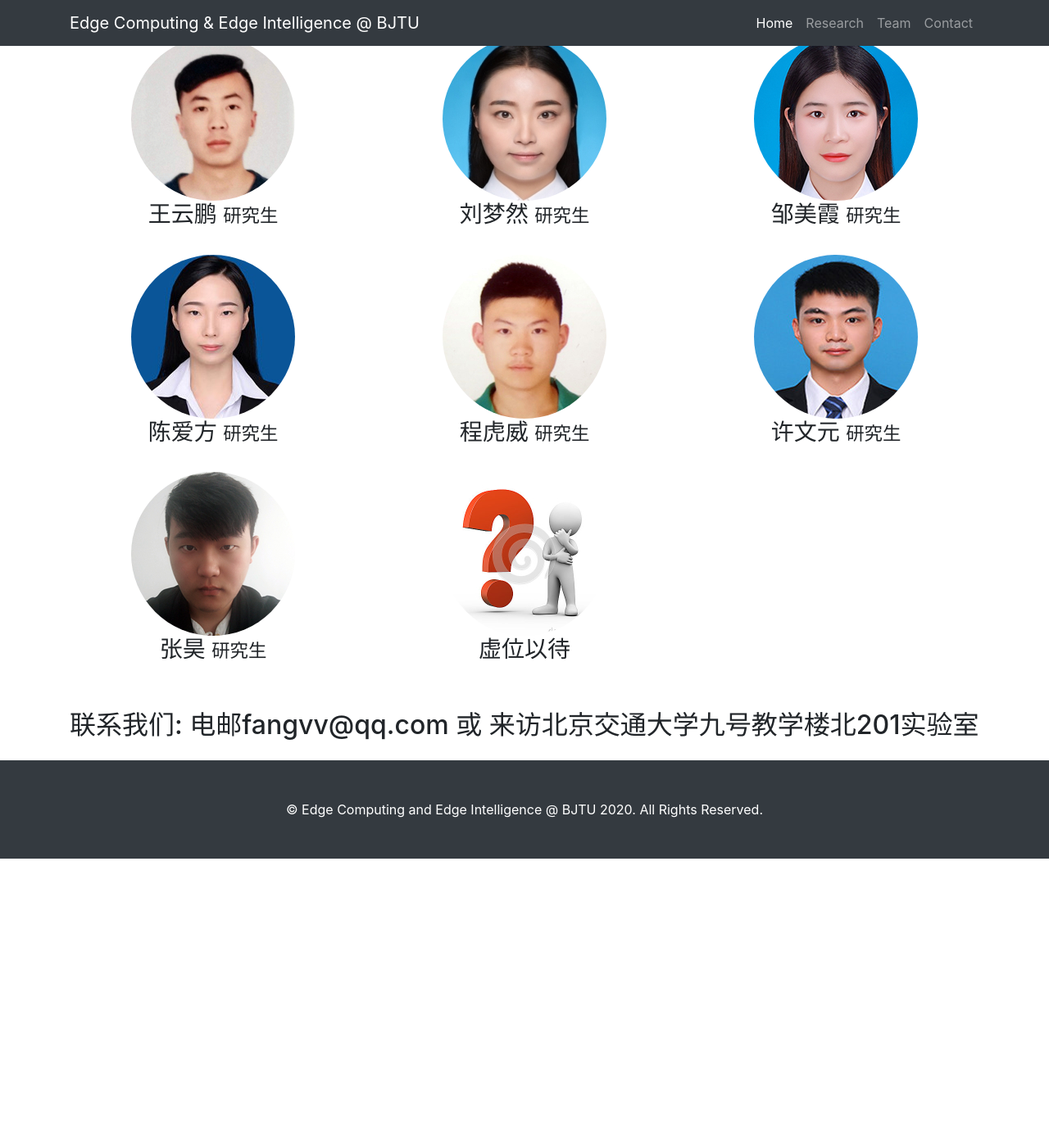
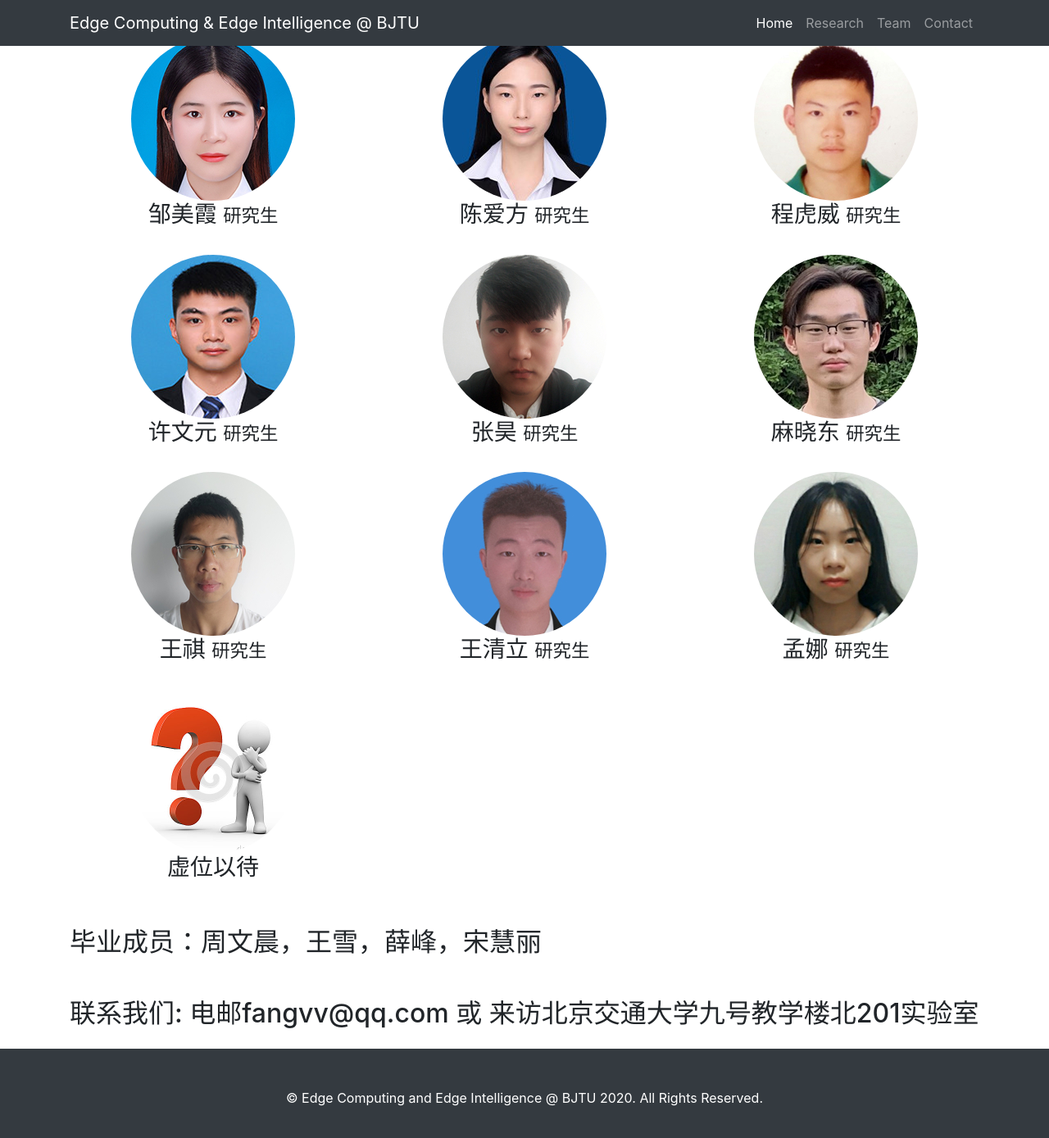
Before and after one commit to fangvv/Homepage, a Jekyll site: the page Edgecomp/index.html, which Jekyll copies as it is, in a window 1280 px wide and 1400 px high, scrolled down 4199 px. Shown: the top 1389 px of the window at 82% size. Built offline with Jekyll 4.4.1, drawn with Linux system fonts in a browser that asks for light colours; comment, search, counter and statistics services are not loaded; before the commit the page ends 5247 px from its top, so only the background shows below that.

Commit message:
update new student memebers

```diff
--- a/Edgecomp/index.html
+++ b/Edgecomp/index.html
@@ -169,14 +169,6 @@
           <h3><a href="http://faculty.bjtu.edu.cn/8530/">方维维</a> <small>教师</small> </h3>
       </div>
       <div class="col-lg-4 col-sm-6 text-center mb-4">
-          <img class="rounded-circle img-fluid d-block mx-auto" src="img/xf.jpg" alt="" />
-          <h3>薛峰 <small>研究生</small> </h3>
-      </div>
-      <div class="col-lg-4 col-sm-6 text-center mb-4">
-          <img class="rounded-circle img-fluid d-block mx-auto" src="img/shl.jpg" alt="" />
-          <h3>宋慧丽 <small>研究生</small> </h3>
-      </div>
-      <div class="col-lg-4 col-sm-6 text-center mb-4">
           <img class="rounded-circle img-fluid d-block mx-auto" src="img/wyp.jpg" alt="" />
           <h3>王云鹏 <small>研究生</small> </h3>
       </div>
@@ -205,8 +197,27 @@
           <h3>张昊 <small>研究生</small> </h3>
       </div>
       <div class="col-lg-4 col-sm-6 text-center mb-4">
+          <img class="rounded-circle img-fluid d-block mx-auto" src="img/mxd.jpg" alt="" />
+          <h3>麻晓东 <small>研究生</small> </h3>
+      </div>
+      <div class="col-lg-4 col-sm-6 text-center mb-4">
+          <img class="rounded-circle img-fluid d-block mx-auto" src="img/wq.jpg" alt="" />
+          <h3>王祺 <small>研究生</small> </h3>
+      </div>
+      <div class="col-lg-4 col-sm-6 text-center mb-4">
+          <img class="rounded-circle img-fluid d-block mx-auto" src="img/wql.jpg" alt="" />
+          <h3>王清立 <small>研究生</small> </h3>
+      </div>
+      <div class="col-lg-4 col-sm-6 text-center mb-4">
+          <img class="rounded-circle img-fluid d-block mx-auto" src="img/mn.jpg" alt="" />
+          <h3>孟娜 <small>研究生</small> </h3>
+      </div>
+      <div class="col-lg-4 col-sm-6 text-center mb-4">
           <img class="rounded-circle img-fluid d-block mx-auto" src="img/joinus.jpg" alt="" />
           <h3>虚位以待</h3>
+      </div>
+      <div class="col-lg-12">
+          <h2 class="my-4">毕业成员：周文晨，王雪，薛峰，宋慧丽</h2>
       </div>
   </div>
 </section>
```
Also changed, not shown: Edgecomp/img/mn.jpg (added), Edgecomp/img/mxd.jpg (added), Edgecomp/img/shl.jpg (deleted), Edgecomp/img/wq.jpg (added), Edgecomp/img/wql.jpg (added), Edgecomp/img/xf.jpg (deleted).
